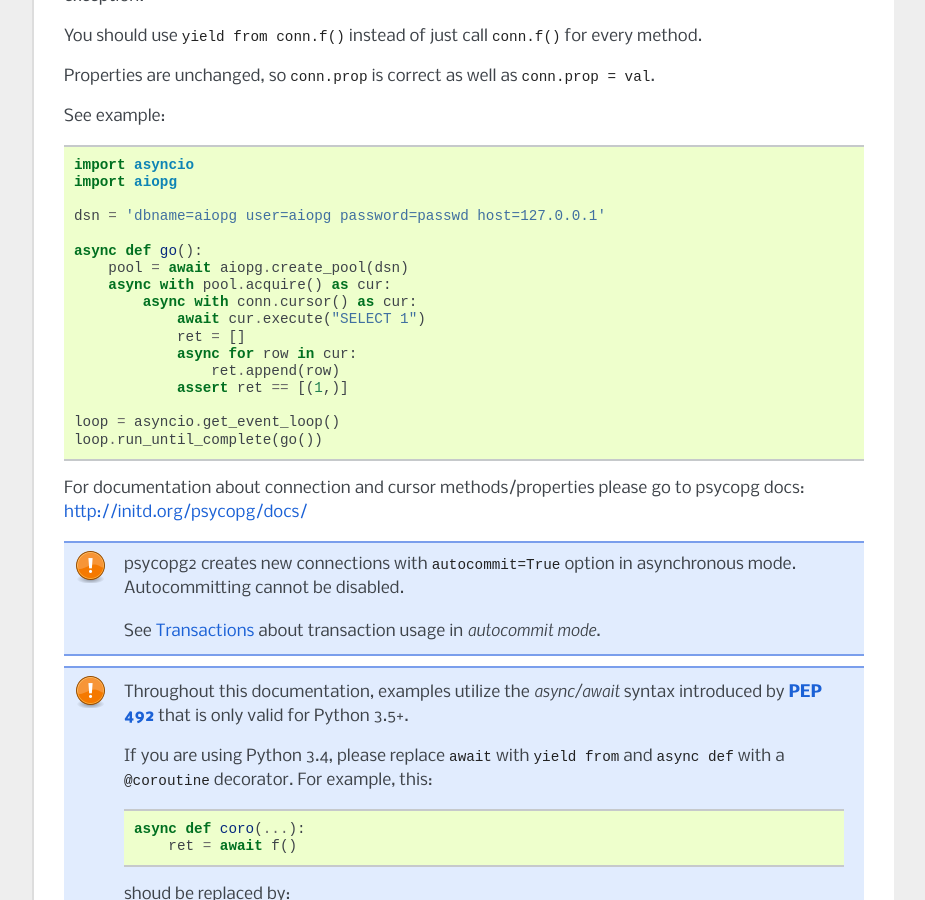
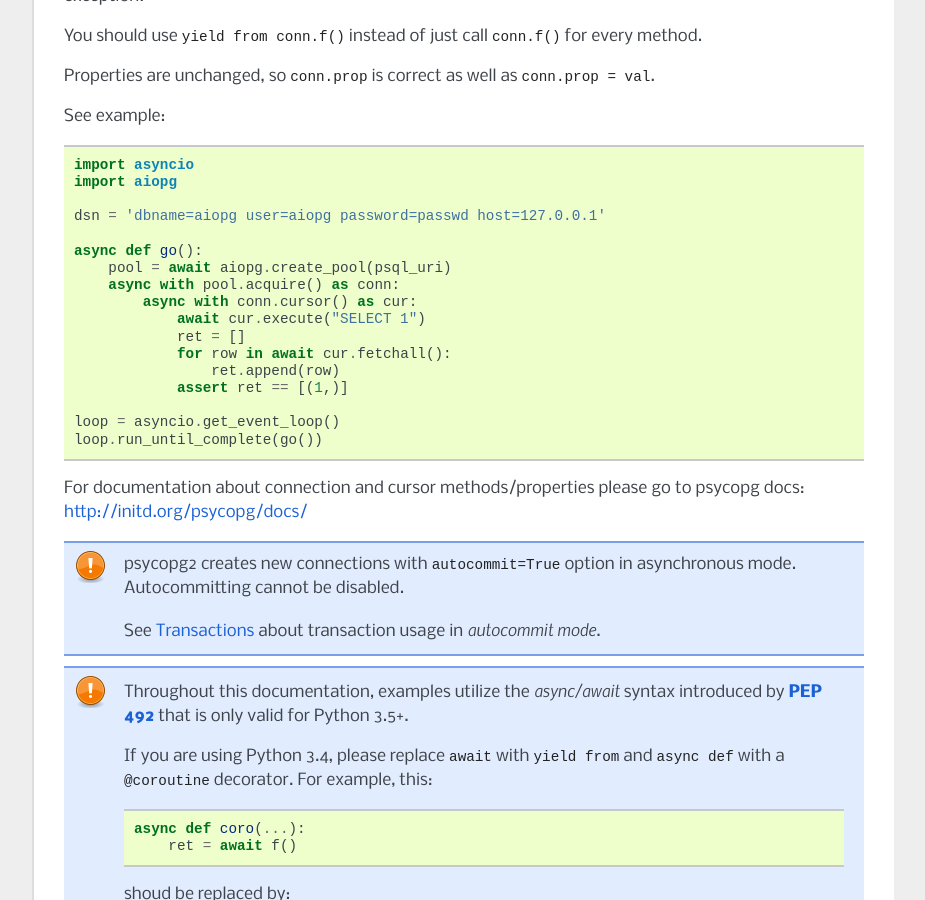
Before and after one commit to aio-libs/aiopg, a Sphinx documentation site: the page built from docs/index.rst, in a window 1280 px wide and 900 px high, scrolled down 498 px. Shown: the whole window, without its empty margins (198-1123 px from the left). Built offline with Sphinx 7.4.7, drawn with Linux system fonts in a browser that asks for light colours.

Commit message:
fixed variable name error and changed deprecated iteration on cursor.
A variable was named cur instead of conn.
Iterating on a cursor is deprecated, used cur.fetchall instead.

```diff
--- a/docs/index.rst
+++ b/docs/index.rst
@@ -47,12 +47,12 @@
     dsn = 'dbname=aiopg user=aiopg password=passwd host=127.0.0.1'
 
     async def go():
-        pool = await aiopg.create_pool(dsn)
-        async with pool.acquire() as cur:
+        pool = await aiopg.create_pool(psql_uri)
+        async with pool.acquire() as conn:
             async with conn.cursor() as cur:
                 await cur.execute("SELECT 1")
                 ret = []
-                async for row in cur:
+                for row in await cur.fetchall():
                     ret.append(row)
                 assert ret == [(1,)]
 
```
